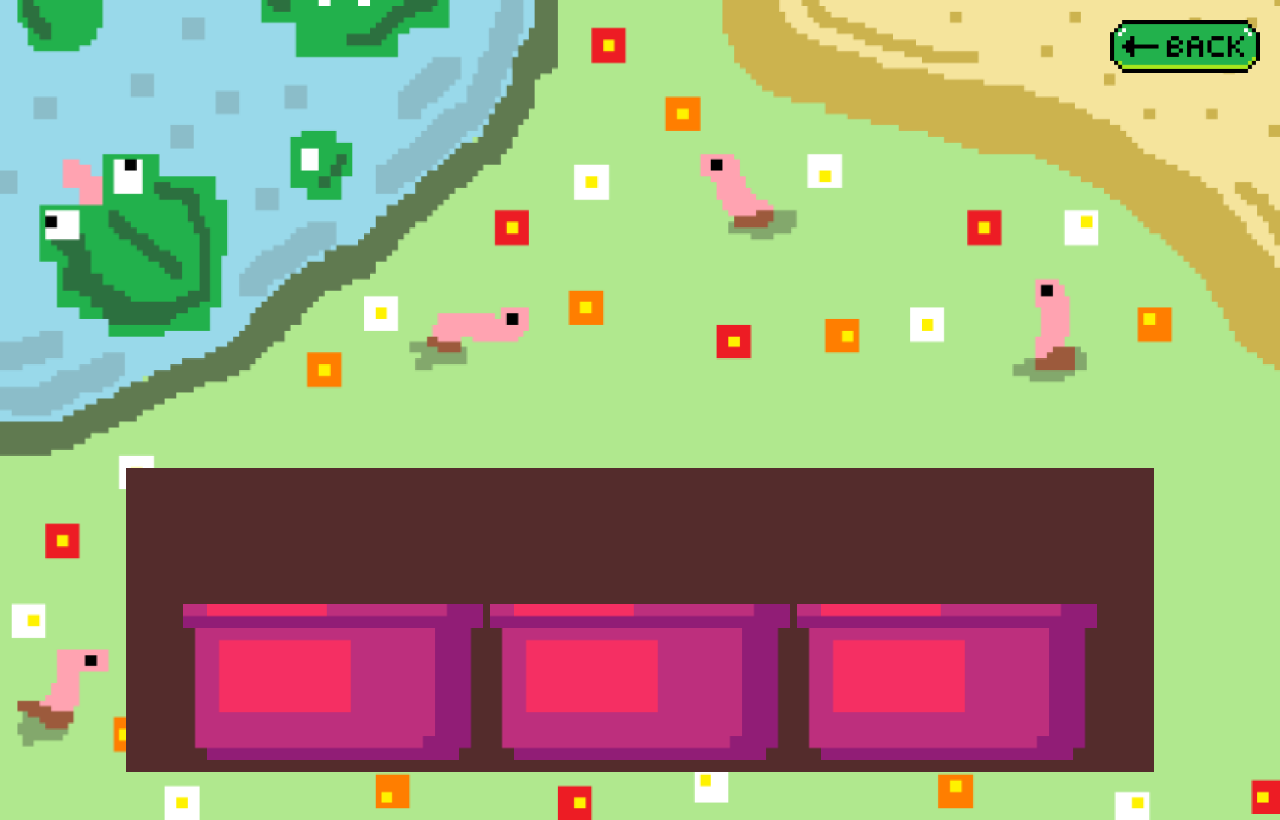
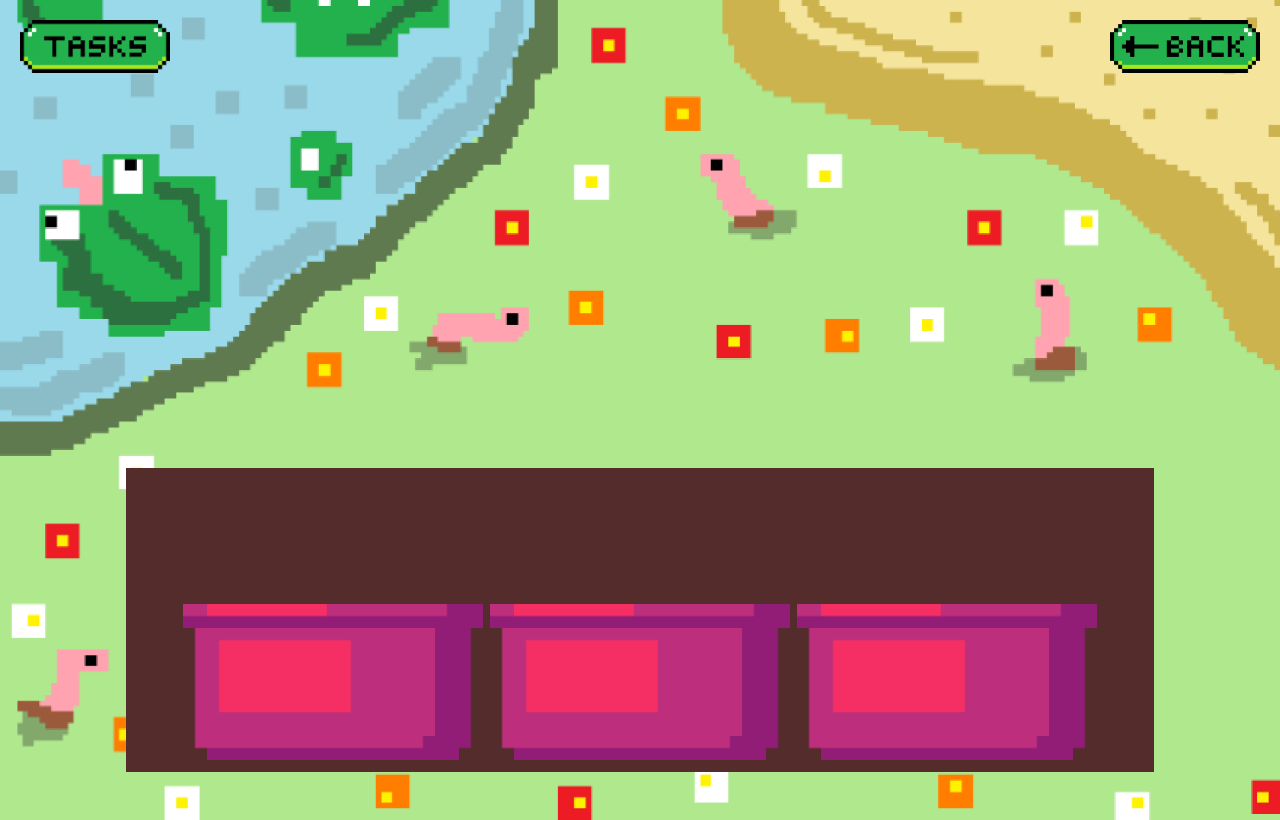
Before and after one commit to EuanHam/BloomAppHackGT11, a React (Create React App) app in the folder bloom/: page /garden in a window 1280 px wide. Built offline with nearby package versions, Linux system fonts and the light colour scheme.

Commit message:
Added button to Garden that takes you to Tasks page

```diff
--- a/bloom/src/Garden.css
+++ b/bloom/src/Garden.css
@@ -39,15 +39,12 @@
   align-items: flex-end;
 }
 
-
-
 .pot {
   width: 150px;
   height: auto;
   cursor: pointer;
   display: block;
 }
-
 
 .pot {
   width: 100px;
--- a/bloom/src/Garden.js
+++ b/bloom/src/Garden.js
@@ -9,6 +9,7 @@ import stage25Image from './images/stage3.png';
 import tulipHead from './images/tulipHead.png';
 import sunflower from './images/sunflowerHead.png';
 import daisyHead from './images/daisyHead.png';
+import tasksButton from './images/tasks_button.png';  // Importing tasks button image
 
 function Garden() {
   const [level, setLevel] = useState(0);
@@ -45,16 +46,37 @@ function Garden() {
   return (
     <div className="Garden">
       <header className="Garden-header" style={{ position: 'relative', width: '100%' }}>
+        {/* Back Button */}
         <div style={{
           position: 'absolute',
           top: '20px',
           right: '20px',
           zIndex: 1000
         }}>
-          <Link to="/" onClick={() => { console.log("Tasks button clicked!") }}>
+          <Link to="/" onClick={() => { console.log("Back button clicked!") }}>
             <img
               src={backButton}
               alt="Back Button"
+              style={{
+                width: '150px',
+                height: 'auto',
+                cursor: 'pointer'
+              }}
+            />
+          </Link>
+        </div>
+
+        {/* Tasks Button */}
+        <div style={{
+          position: 'absolute',
+          top: '20px',
+          left: '20px',
+          zIndex: 1000
+        }}>
+          <Link to="/tasks" onClick={() => { console.log("Tasks button clicked!") }}>
+            <img
+              src={tasksButton}
+              alt="Tasks Button"
               style={{
                 width: '150px',
                 height: 'auto',
--- a/bloom/src/Tasks.js
+++ b/bloom/src/Tasks.js
@@ -3,7 +3,7 @@ import './Tasks.css';
 import backButton from './images/back_button.png';
 import deleteIcon from './images/x_icon.png';
 import counterBackground from './images/task_counter.png';
-import gardenButton from './images/garden_button.png';  // Importing garden button image
+import gardenButton from './images/garden_button.png';
 import { Link } from 'react-router-dom';
 
 function Tasks() {
@@ -52,7 +52,6 @@ function Tasks() {
     <div className="Tasks">
       <header className="Tasks-header">
 
-        {/* Replacing the button with the image for Garden navigation */}
         <Link to="/garden">
           <img src={gardenButton} alt="Garden Button" className="garden-button" />
         </Link>
```
Lines whose indentation alone changed are shown as unchanged.
